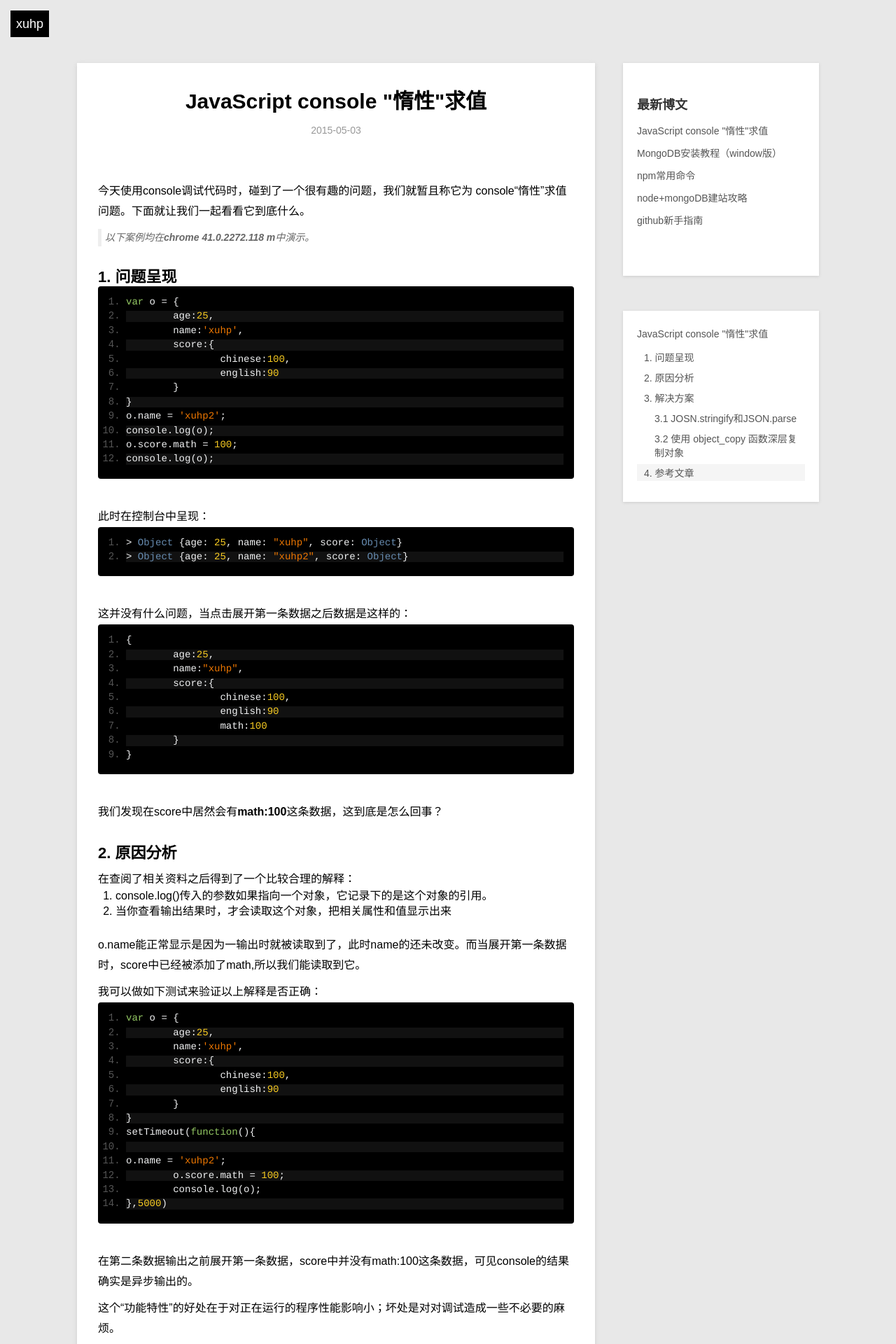
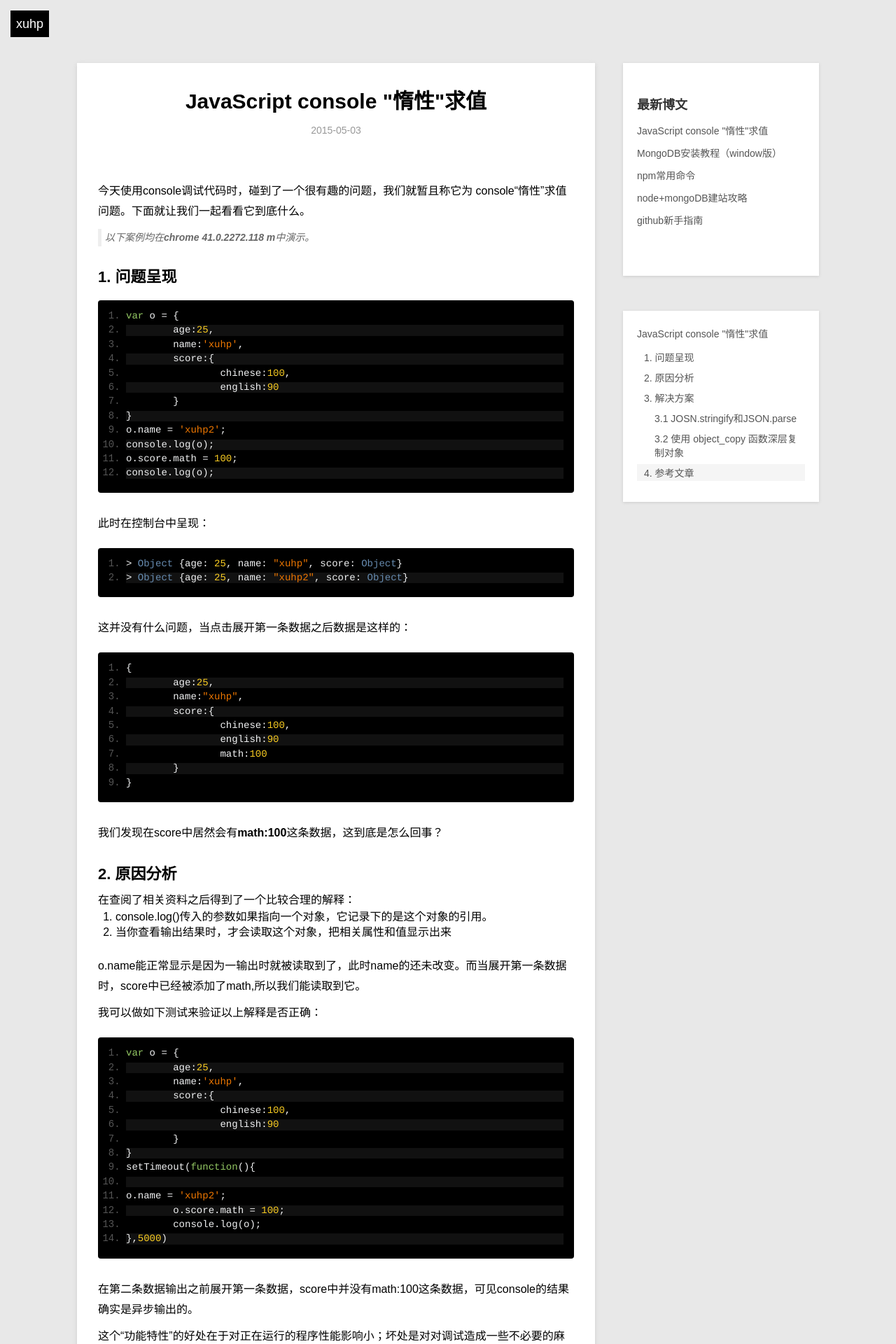
Before and after one commit to xuhp/xuhp.github.io, a Jekyll site: the page built from _posts/blog/2015-05-03-chrome's-JavaScript-console-is-lazy.md, in a window 1280 px wide. Shown: the top 1920 px of the page at 70% size. Built offline with Jekyll 4.4.1, drawn with Linux system fonts in a browser that asks for light colours; Markdown is read by kramdown in place of the engine named in the settings.

Commit message:
修改代码样式编剧

```diff
--- a/css/default.css
+++ b/css/default.css
@@ -46,7 +46,7 @@ h3 {font-size:18px;font-weight:bold;margin-top:25px;}
 h4,h5,h6 {font-weight:bold;margin-top:15px;}
 p {margin-top:10px;line-height:1.8em;}
 code {background:#eee;border:1px solid #ccc;padding:0 5px;font-family:"Courier";line-height:14px;font-size:14px;word-wrap:break-word; }
-pre {background-color:#000;padding:15px;overflow:auto;margin-bottom:40px;font-size:14px;border: 1px solid #eee;-webkit-border-radius: 4px 4px 4px 4px;-moz-border-radius: 4px 4px 4px 4px;border-radius: 4px 4px 4px 4px;color:#b9bdb6; }
+pre {background-color:#000;padding:15px;overflow:auto;margin:20px 0 30px 0;font-size:14px;border: 1px solid #eee;-webkit-border-radius: 4px 4px 4px 4px;-moz-border-radius: 4px 4px 4px 4px;border-radius: 4px 4px 4px 4px;color:#b9bdb6; }
 h4+pre, h3+pre { margin-top:20px; }
 pre code{background-color:transparent;border:none;padding:0;word-wrap:normal;}
 pre ol{margin-left:25px;list-style-type:decimal;}
```
